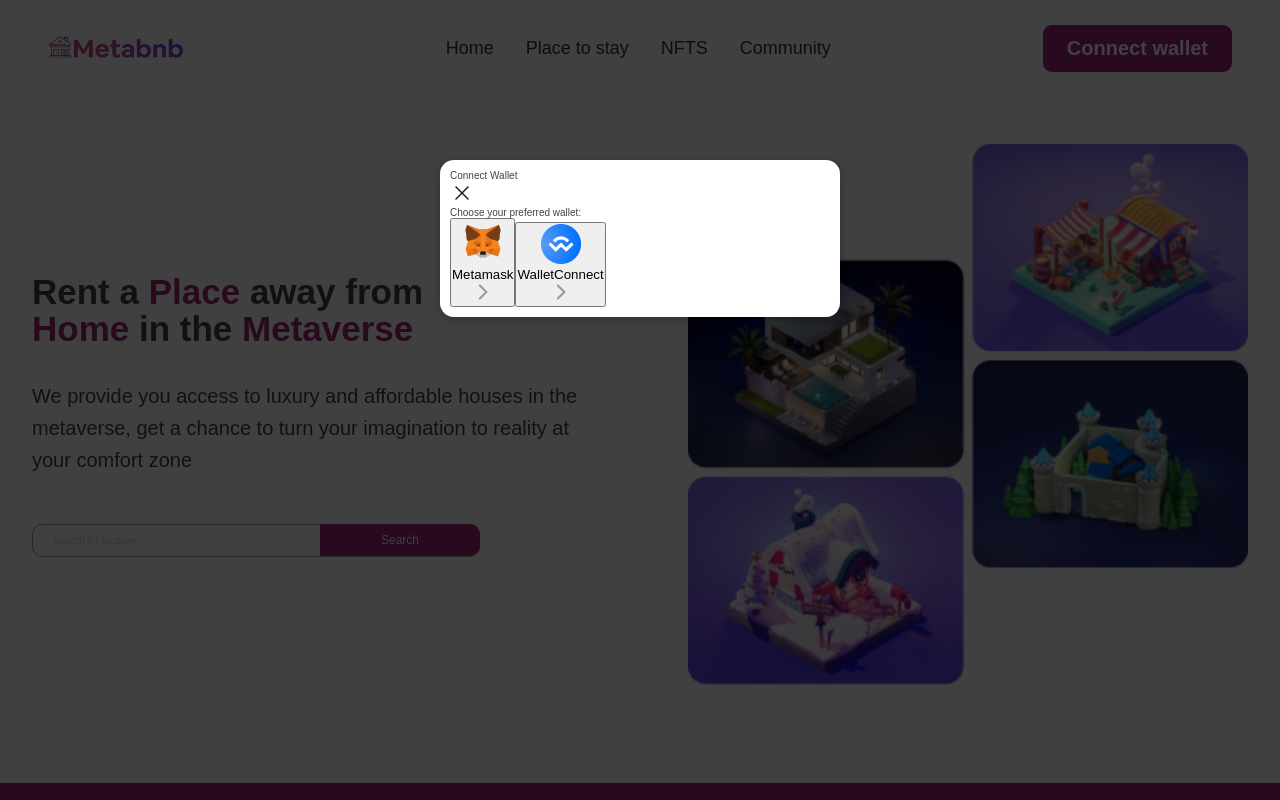
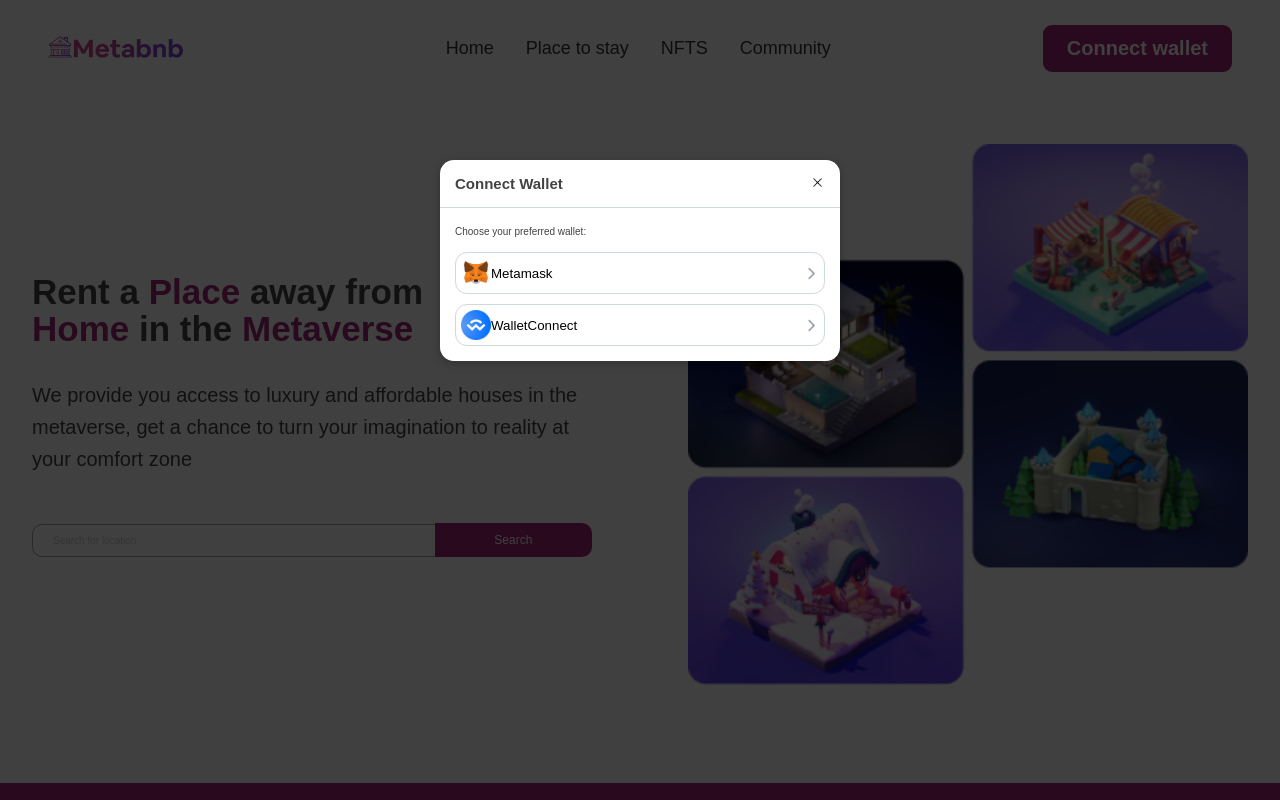
Before and after one commit to anita-ay/metabnb, a React (Create React App) app: page / in a window 1280 px wide. Both pictures are taken after a click on the button "Connect wallet". Shown: the top 800 px of the page. Built offline with nearby package versions, Linux system fonts and the light colour scheme; a web font is replaced by a local one.

Commit message:
modal stylig and search input correctons

```diff
--- a/src/App.css
+++ b/src/App.css
@@ -264,3 +264,61 @@ body {
   line-height: 1.05;
   margin-bottom: 3.2rem;
 }
+
+.modal-heading {
+  display: flex;
+  align-items: center;
+  justify-content: space-between;
+  padding: 1.5rem;
+  border-bottom: 1px solid #cfd8dc;
+}
+
+.title {
+  font-size: 1.5rem;
+  font-weight: 700;
+}
+
+.icon {
+  display: inline-block;
+  width: 1.5rem;
+}
+
+.sub-title {
+  display: inline-block;
+  padding: 1.8rem 0 0.5rem 1.5rem;
+}
+
+.modal-buttons {
+  padding: 1rem 1.5rem 1.5rem 1.5rem;
+  display: grid;
+  grid-template-columns: repeat(1, 1fr);
+  row-gap: 1rem;
+}
+
+.wallet-type {
+  width: 100%;
+  display: flex;
+  align-items: center;
+  justify-content: space-between;
+  background-color: #fff;
+
+  padding: 0.5rem;
+  border: 1px solid #cfd8dc;
+  border-radius: 12px;
+
+  transform: all 0.3s ease-in-out;
+}
+
+.wallet-type:hover {
+  cursor: pointer;
+  background-color: #f7f7f7;
+}
+
+.btn-logo {
+  display: inline-block;
+  width: 3rem;
+}
+
+.chevron {
+  margin-left: auto;
+}
--- a/src/App.jsx
+++ b/src/App.jsx
@@ -51,23 +51,28 @@ function App() {
       <Footer />
       {modalIsShown && (
         <Modal onClose={hideModalHandler}>
-          <div className="Heading">
+          <div className="modal-heading">
             <p className="title">Connect Wallet</p>
-            <figure className="cross">
-              <img src={crossIcon} alt="cross" className="cross-icon" />
-            </figure>
+            <div className="cross">
+              <img
+                src={crossIcon}
+                alt="cross"
+                className="cross icon"
+                onClick={hideModalHandler}
+              />
+            </div>
           </div>
           <span className="sub-title">Choose your preferred wallet:</span>
           <div className="modal-buttons">
             <button className="wallet-type">
               <img src={metaMask} alt="Metamask" className="btn-logo" />
               <p className="btn-text">Metamask</p>
-              <img src={chevronRight} alt="chevron" className="chevron-icon" />
+              <img src={chevronRight} alt="chevron" className="chevron icon" />
             </button>
             <button className="wallet-type">
               <img src={walletConnect} alt="Metamask" className="btn-logo" />
               <p className="btn-text">WalletConnect</p>
-              <img src={chevronRight} alt="chevron" className="chevron-icon" />
+              <img src={chevronRight} alt="chevron" className="chevron icon" />
             </button>
           </div>
         </Modal>
--- a/src/Home/Home.scss
+++ b/src/Home/Home.scss
@@ -65,7 +65,7 @@
 // }
 
 .search {
-  flex: 1;
+  flex: 0 0 50%;
   display: flex;
   align-items: center;
   //   justify-content: center;
@@ -81,7 +81,7 @@
   border-radius: 10px;
   width: 80%;
   transition: all 0.2s;
-  margin-right: -16rem;
+  margin-right: -16px;
 }
 .search-input:focus {
   outline: none;
@@ -95,10 +95,12 @@
 }
 .search__input:focus + .search__button {
   background-color: #f0eeee;
+  border: 1px solid #f0eeee;
 }
 .search-button {
   border: none;
-  padding: 0.9rem 6.1rem;
+  width: 30%;
+  padding: 1rem;
   border-radius: 0 10px 10px 0;
 }
 .search-button:focus {
@@ -106,6 +108,13 @@
 }
 .search-button:active {
   transform: translateY(2px);
+}
+
+@media screen and (max-width: 59em) {
+  .search-input {
+    margin-right: -4px;
+    border-radius: 10px 0 0 10px;
+  }
 }
 
 .btn-small {
--- a/src/Modal/Modal.module.css
+++ b/src/Modal/Modal.module.css
@@ -14,7 +14,6 @@
   left: 5%;
   width: 90%;
   background-color: white;
-  padding: 1rem;
   border-radius: 14px;
   box-shadow: 0 2px 8px rgba(0, 0, 0, 0.25);
   z-index: 30;
```
